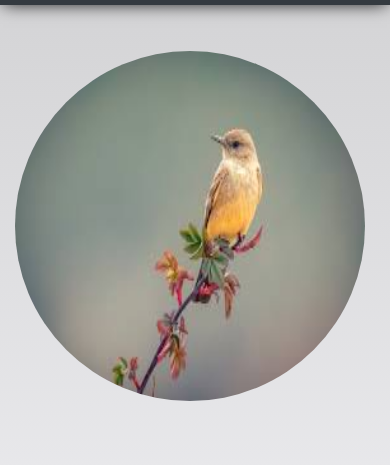
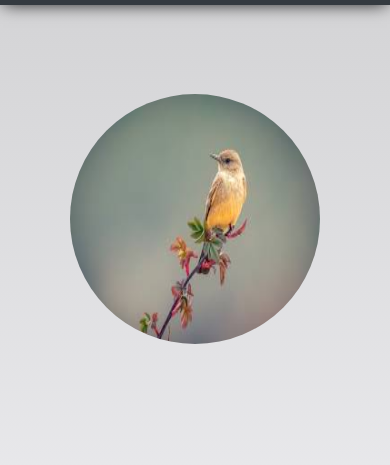
Before and after one commit to anukriti9/anukriti9.github.io, a plain HTML site: page index.html in a window 390 px wide. Shown: the part 59-524 px from the top of the page. Drawn offline with nearby package versions, Linux system fonts and the light colour scheme.

Commit message:
responsive behaviour of profile image

```diff
--- a/styles.css
+++ b/styles.css
@@ -88,6 +88,17 @@ html{
 
 	.profile{
 		margin-left: -170px;
+	}
+}
+
+@media screen and (max-width: 460px){
+
+	.profile-image{
+		height: 250px;
+		width: 250px;
+		border-radius: 50%;
+		margin: 15px;
+		margin-top: 30px;
 	}
 }
 
```
